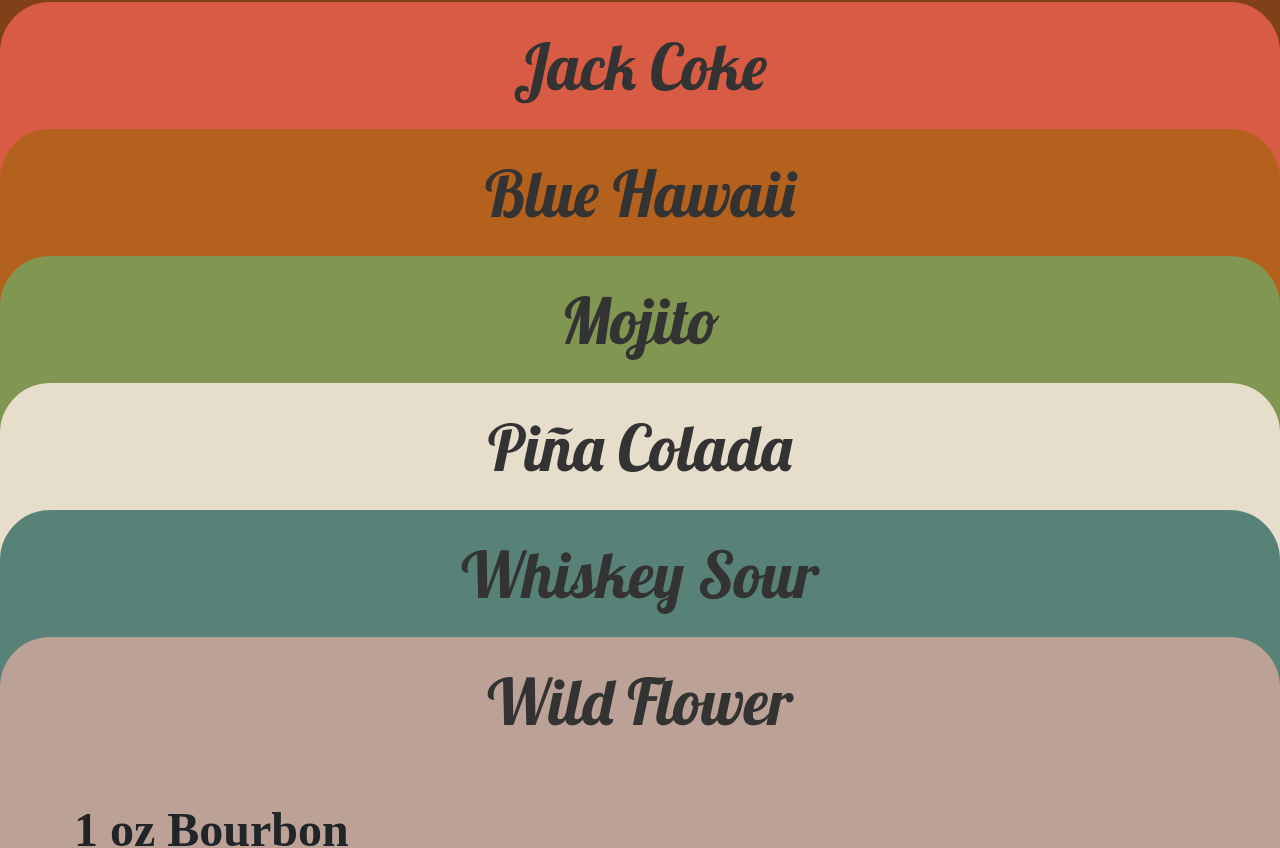
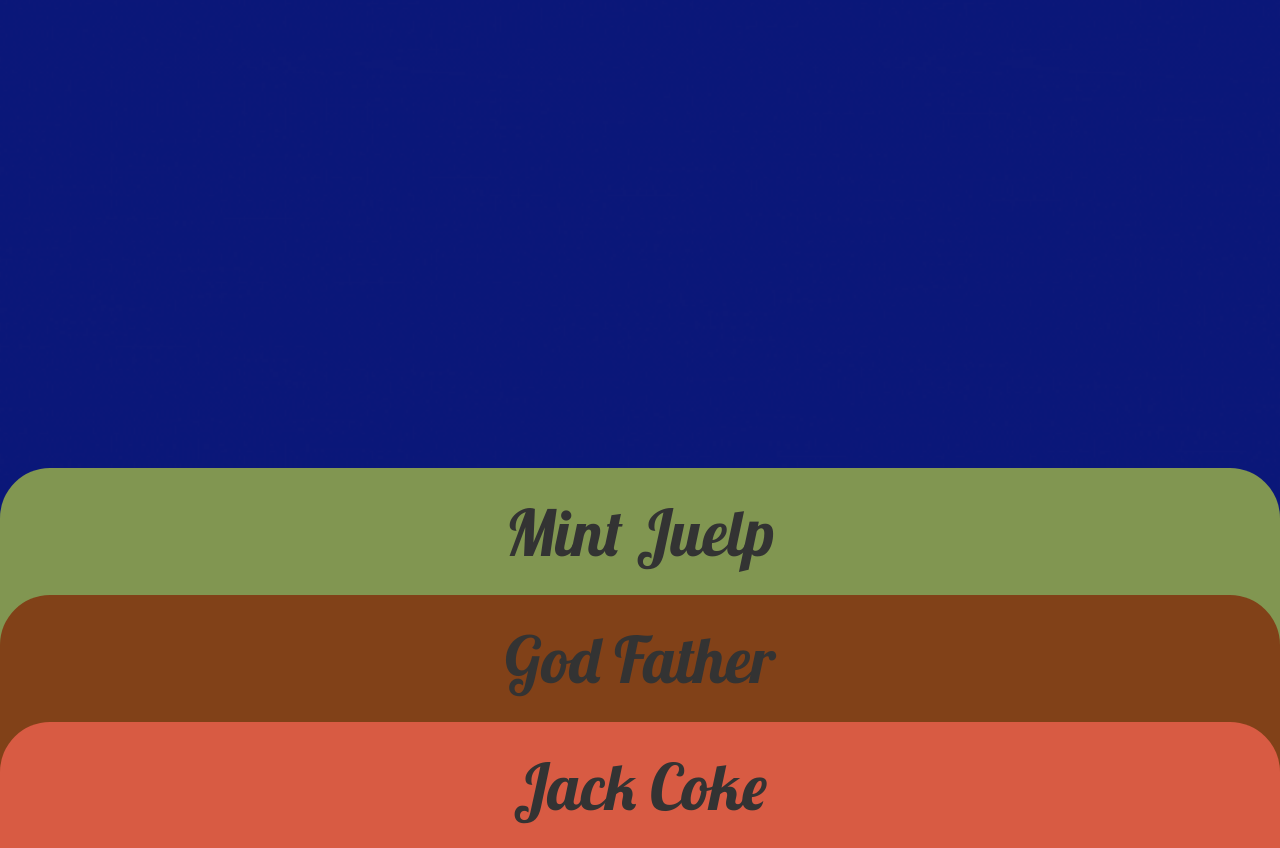
Before and after one commit to ChulChong/Chultender, a React (Create React App) app: page /Hometender in a window 1280 px wide. Shown: the part 252-1100 px from the top of the page. Built offline with nearby package versions, Linux system fonts and the light colour scheme; a web font is replaced by a local one.

Commit message:
add neon sign and minor css update

```diff
--- a/src/components/Hometender.css
+++ b/src/components/Hometender.css
@@ -11,6 +11,14 @@
   transition: 0.9s;
   font-family: Lobster;
   border-radius: 50px 50px 0 0;
+}
+.neonsign {
+  margin-top: -15rem;
+  width: 100%;
+}
+
+.outer#mintjulep {
+  margin-top: -20rem;
 }
 
 /* Add a background color to the button if it is clicked on (add the .active class with JS), and when you move the mouse over it (hover) */
@@ -32,9 +40,7 @@
   border: none;
   outline: none;
   transition: max-height 0.2s ease-out;
-}
-.outer {
-  background-color: #819651;
+  position: relative;
 }
 
 .ingredients {
@@ -47,9 +53,10 @@
 .details {
   font-size: 2.5rem;
   text-align: left;
-  padding: 30px;
+  padding: 5rem;
 }
 .picture {
+  margin-left: 1rem;
   width: 20rem;
   height: 30rem;
   text-align: center;
@@ -68,11 +75,12 @@
 
 #godfather,
 .outer#jackcoke {
+  position: relative;
   background-color: #814118;
 }
 
 .picture#godfather {
-  height: 22rem;
+  height: 25rem;
 }
 
 #jackcoke,
@@ -80,12 +88,15 @@
   background-color: #d85b43;
 }
 
-.picture#jackcoke,
+.picture#jackcoke {
+  height: 35rem;
+  width: 15rem;
+}
 .picture#mojito {
   height: 40rem;
-  width: 18rem;
+  width: 20rem;
+  margin-left: 3rem;
 }
-
 #bluehawaii,
 .outer#mojito {
   background-color: #b4611e;
--- a/src/components/Hometender.js
+++ b/src/components/Hometender.js
@@ -2,6 +2,7 @@ import Helper from "./Helper";
 import { useEffect } from "react";
 import "./Hometender.css";
 import { recipes } from "./Recipes";
+import chultender from "../image/chultender.com.gif";
 
 function Hometender() {
   useEffect(() => {
@@ -36,7 +37,12 @@ function Hometender() {
     </div>
   ));
 
-  return <div>{listItems}</div>;
+  return (
+    <div>
+      <img src={chultender} className="neonsign" alt="" />
+      {listItems}
+    </div>
+  );
 }
 
 export default Hometender;
```
Also changed, not shown: src/image/chultender.com.gif (added).
